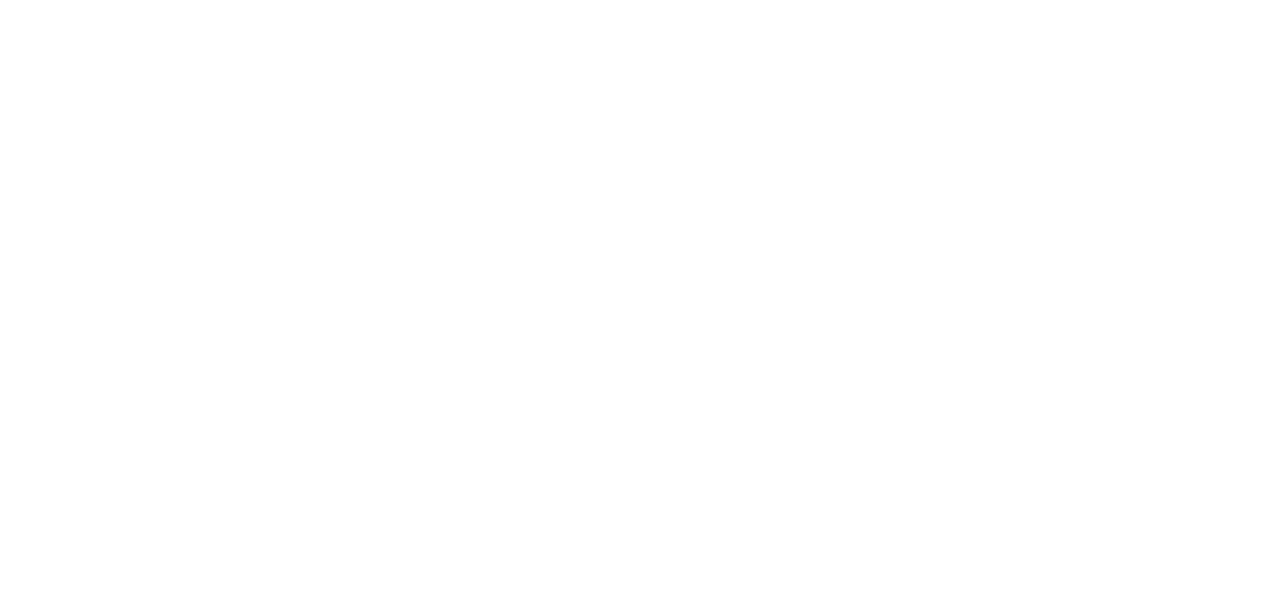
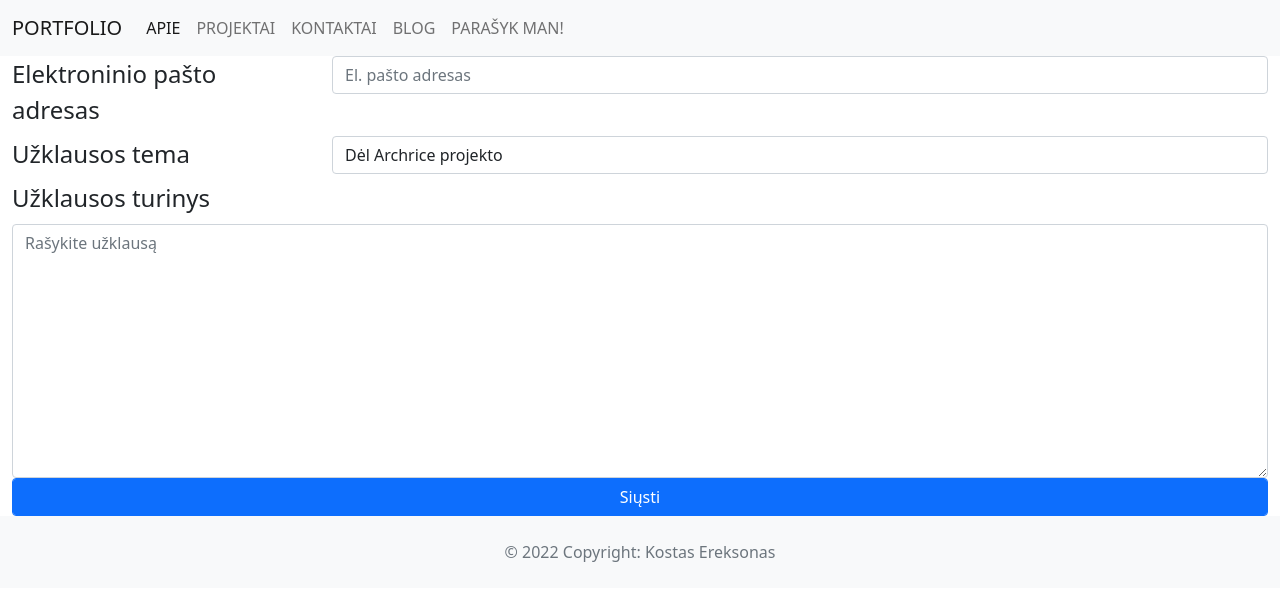
Before and after one commit to KostasEreksonas/Portfolio, a plain HTML site: page pranesimas.html in a window 1280 px wide. Drawn offline with nearby package versions, Linux system fonts and the light colour scheme.

Commit message:
Pradinis kontaktu formos puslapio maketas

```diff
--- /dev/null
+++ b/css/contact.css
@@ -0,0 +1,14 @@
+html, body {
+    height: 100%;
+    width: 100%;
+    margin: 0;
+    padding: 0;
+}
+
+body {
+    background-color: var(--background-color);
+}
+
+form label {
+    font-size: 24px;
+}
--- a/css/layout.css
+++ b/css/layout.css
@@ -1,10 +1,3 @@
-html, body {
-    width: 100%;
-    height: 100%;
-    margin: 0;
-    padding: 0;
-}
-
 body {
     display: flex;
     justify-content: center;
--- a/css/styles.css
+++ b/css/styles.css
@@ -1,3 +1,10 @@
+html, body {
+    width: 100%;
+    height: 100%;
+    margin: 0;
+    padding: 0;
+}
+
 body {
     background-color: var(--background-color);
 	font-family: SansSerif, "Roboto Light", "DejaVu Sans";
--- a/pranesimas.html
+++ b/pranesimas.html
@@ -2,9 +2,84 @@
 <html lang="en">
 <head>
     <meta charset="UTF-8">
+    <meta name="viewport" content="width=device-width, initial-scale=1.0">
+    <link rel="stylesheet" href="css/variables.css">
+    <link rel="stylesheet" href="css/contact.css">
+    <link href="https://cdn.jsdelivr.net/npm/bootstrap@5.0.2/dist/css/bootstrap.min.css" rel="stylesheet"
+          integrity="sha384-EVSTQN3/azprG1Anm3QDgpJLIm9Nao0Yz1ztcQTwFspd3yD65VohhpuuCOmLASjC" crossorigin="anonymous">
+
     <title>Pranešimas</title>
 </head>
 <body>
-
+<header>
+    <nav class="navbar navbar-expand-lg navbar-light bg-light">
+        <div class="container-fluid">
+            <a class="navbar-brand" href="index.html">PORTFOLIO</a>
+            <button class="navbar-toggler" type="button" data-bs-toggle="collapse" data-bs-target="#navbarSupportedContent" aria-controls="navbarSupportedContent" aria-expanded="false" aria-label="Toggle navigation">
+                <span class="navbar-toggler-icon"></span>
+            </button>
+            <div class="collapse navbar-collapse" id="navbarSupportedContent">
+                <ul class="navbar-nav me-auto mb-2 mb-lg-0 position-absolute">
+                    <li class="nav-item">
+                        <a class="nav-link active" aria-current="page" href="apie.html">APIE</a>
+                    </li>
+                    <li class="nav-item">
+                        <a class="nav-link" href="projektai.html">PROJEKTAI</a>
+                    </li>
+                    <li class="nav-item">
+                        <a class="nav-link" href="kontaktai.html">KONTAKTAI</a>
+                    </li>
+                    <li class="nav-item">
+                        <a class="nav-link" href="blog.html">BLOG</a>
+                    </li>
+                    <li class="nav-item text-nowrap">
+                        <a class="nav-link" href="pranesimas.html">PARAŠYK MAN!</a>
+                    </li>
+                </ul>
+            </div>
+        </div>
+    </nav>
+</header>
+<main>
+    <form action="http://localhost/send-data.php" method="post" class="container-fluid">
+        <div class="row">
+            <div class="col-3">
+                <label for="email-address" class="form-label">Elektroninio pašto adresas</label>
+            </div>
+            <div class="col">
+                <input type="text" id="email-address" name="email-address" placeholder="El. pašto adresas" class="form-control"><br>
+            </div>
+        </div>
+        <div class="row">
+            <div class="col-3">
+                <label for="subject" class="form-label">Užklausos tema</label>
+            </div>
+            <div class="col">
+                <select name="subject-type" id="subject" class="form-control">
+                    <option value="ans1">Dėl Archrice projekto</option>
+                    <option value="ans2">Dėl stebėjimo kameros kibernetinio saugumo tyrimo</option>
+                    <option value="ans3">Dėl Tryhackme užduočių sprendimų</option>
+                </select>
+            </div>
+        </div>
+        <div class="row">
+            <div class="col">
+                <label for="body" class="form-label">Užklausos turinys</label>
+                <br>
+                <textarea name="turinys" id="body" cols="30" rows="10" placeholder="Rašykite užklausą" class="form-control"></textarea>
+            </div>
+        </div>
+		<div class="row">
+			<div class="col">
+				<input value="Siųsti" type="submit" class="form-control btn btn-primary">
+			</div>
+		</div>
+    </form>
+</main>
+<footer class="text-center text-lg-start bg-light text-muted">
+    <div class="text-center p-4 bg-light">
+        &copy; 2022 Copyright: Kostas Ereksonas
+    </div>
+</footer>
 </body>
 </html>
```
Also changed, not shown: index.html (+1 -0 lines).
